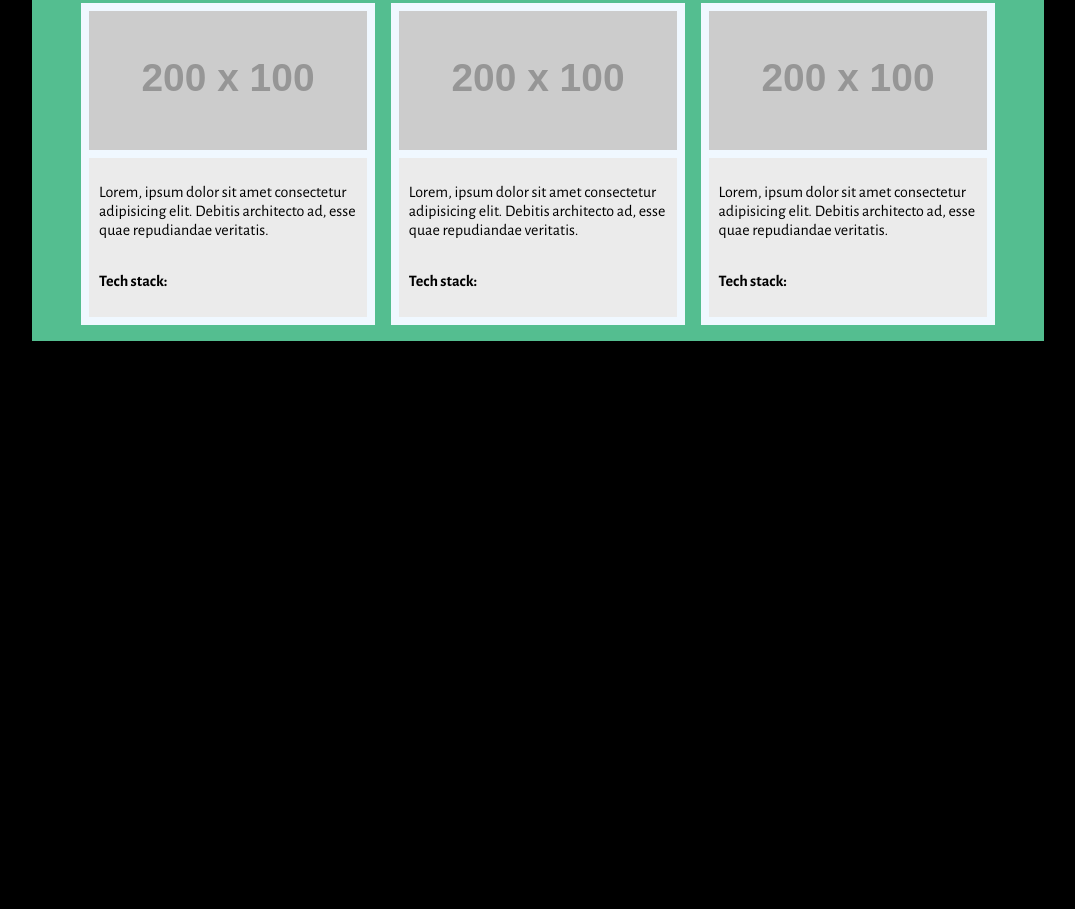
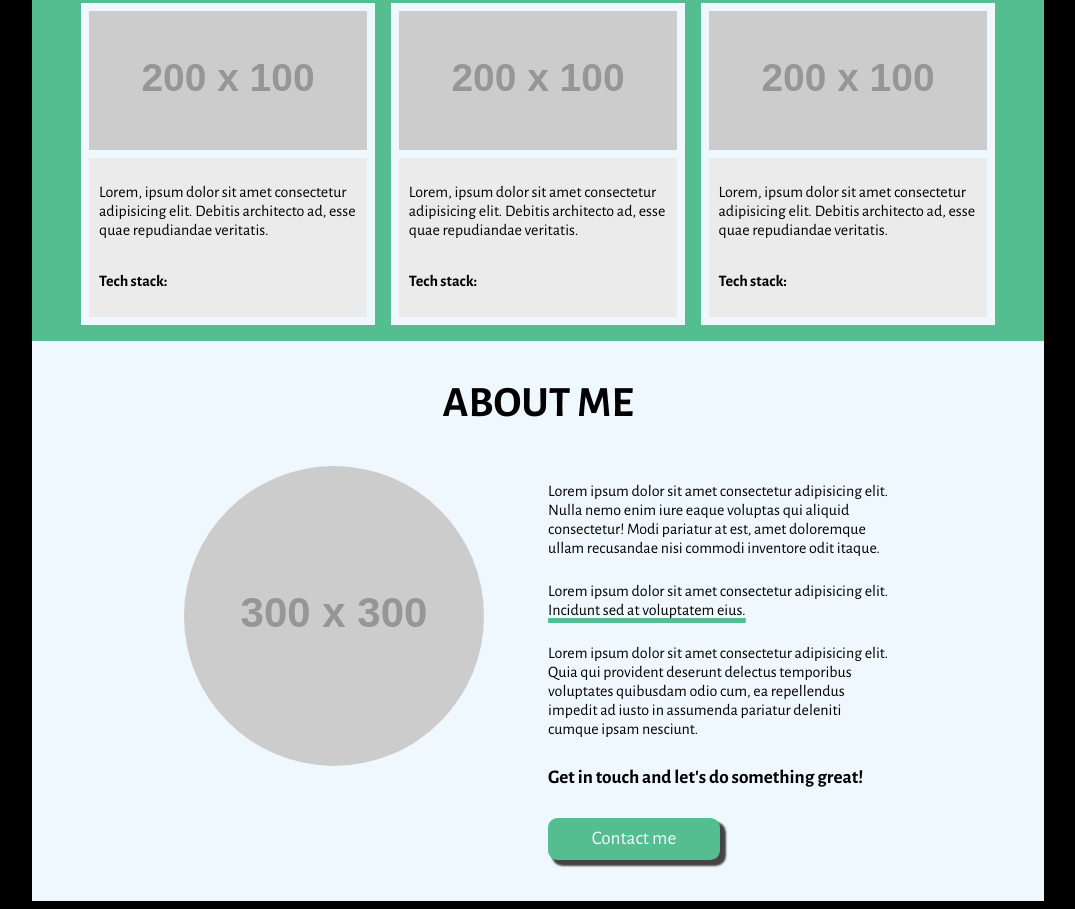
Before and after one commit to meleshkevich/aneta-portfolio, a website: page src/index.html in a window 1280 px wide. Shown: the part 1889-2798 px from the top of the page, without its empty margins (102-1177 px from the left). Before the commit the page ends 2238 px from the top, so only its background shows below. Drawn offline with nearby package versions, Linux system fonts and the light colour scheme; files that its build step writes are made by us from their sources; placeholder pictures from the web are drawn by us.

Commit message:
add about me

```diff
--- a/src/index.html
+++ b/src/index.html
@@ -113,6 +113,7 @@
           </div>
         </div>
       </section>
+
       <section class="portfolio flex-column">
         <div class="portfolio-header flex-row">
           <h2>My portfolio</h2>
@@ -198,6 +199,34 @@
           </div>
         </div>
       </section>
+      <section class="about-me flex-column">
+        <div class="about-me-header flex-row">
+          <h2>About me</h2>
+        </div>
+        <div class="about-me-content flex-row">
+          <div class="about-photo">
+          <img src="https://via.placeholder.com/300x300.png" alt="my nice photo" />
+          </div>
+          <div class="about-me-content-container flex-column">
+          <p>
+            Lorem ipsum dolor sit amet consectetur adipisicing elit. Nulla nemo
+            enim iure eaque voluptas qui aliquid consectetur! Modi pariatur at
+            est, amet doloremque ullam recusandae nisi commodi inventore odit
+            itaque.
+          </p>
+          <p>
+            Lorem ipsum dolor sit amet consectetur adipisicing elit. <span>Incidunt sed at voluptatem eius.</span>
+          </p>
+          <p>
+            Lorem ipsum dolor sit amet consectetur adipisicing elit. Quia qui
+            provident deserunt delectus temporibus voluptates quibusdam odio
+            cum, ea repellendus impedit ad iusto in assumenda pariatur deleniti
+            cumque ipsam nesciunt.
+          </p>
+          <p>Get in touch and let's do something great!</p>
+          <a href="#">Contact me</a>
+        </div>
+      </section>
     </main>
   </body>
 </html>
--- a/src/scss/styles.scss
+++ b/src/scss/styles.scss
@@ -134,7 +134,7 @@ main {
   margin-top: -4em;
 }
 
-//My skills section
+//My skills section - refactor to change length of green fill
 .skills {
   width: 100%;
   height: 35rem;
@@ -152,6 +152,9 @@ main {
   width: 70%;
   height: 2rem;
   gap: 0.5em;
+  .skills-item {
+    background: $main-green;
+  }
   .skills-item-name {
     width: 20%;
     justify-content: center;
@@ -163,7 +166,6 @@ main {
   }
   .skills-item-fill {
     width: 80%;
-    background: $main-green;
   }
   .skills-item-perc {
     width: 20%;
@@ -210,3 +212,50 @@ main {
     }
   }
 }
+//About me
+.about-me {
+  width: 100%;
+  height: 35em;
+  background: $main-white;
+  align-items: center;
+
+  .about-me-header {
+    justify-content: center;
+    text-transform: uppercase;
+    font-weight: bold;
+    font-size: 1.8em;
+  }
+  .about-me-content {
+    width: 70%;
+    gap: 4em;
+
+    img {
+      border-radius: 50%;
+    }
+    p {
+      margin-bottom: 0.5em;
+    }
+    p span {
+      text-decoration: underline 5px solid $main-green;
+    }
+    .about-me-content-container {
+      font-size: 1em;
+      &.about-me-content-container :nth-child(4) {
+        font-size: 1.2em;
+        font-weight: bold;
+      }
+      a {
+        margin-top: 1em;
+        font-size: 1.2em;
+        text-align: center;
+        text-decoration: none;
+        padding: 0.5em 2em;
+        background-color: $main-green;
+        width: 50%;
+        color: $main-white;
+        border-radius: 0.5em;
+        box-shadow: 5px 5px 2px 1px $text-grey;
+      }
+    }
+  }
+}
```
